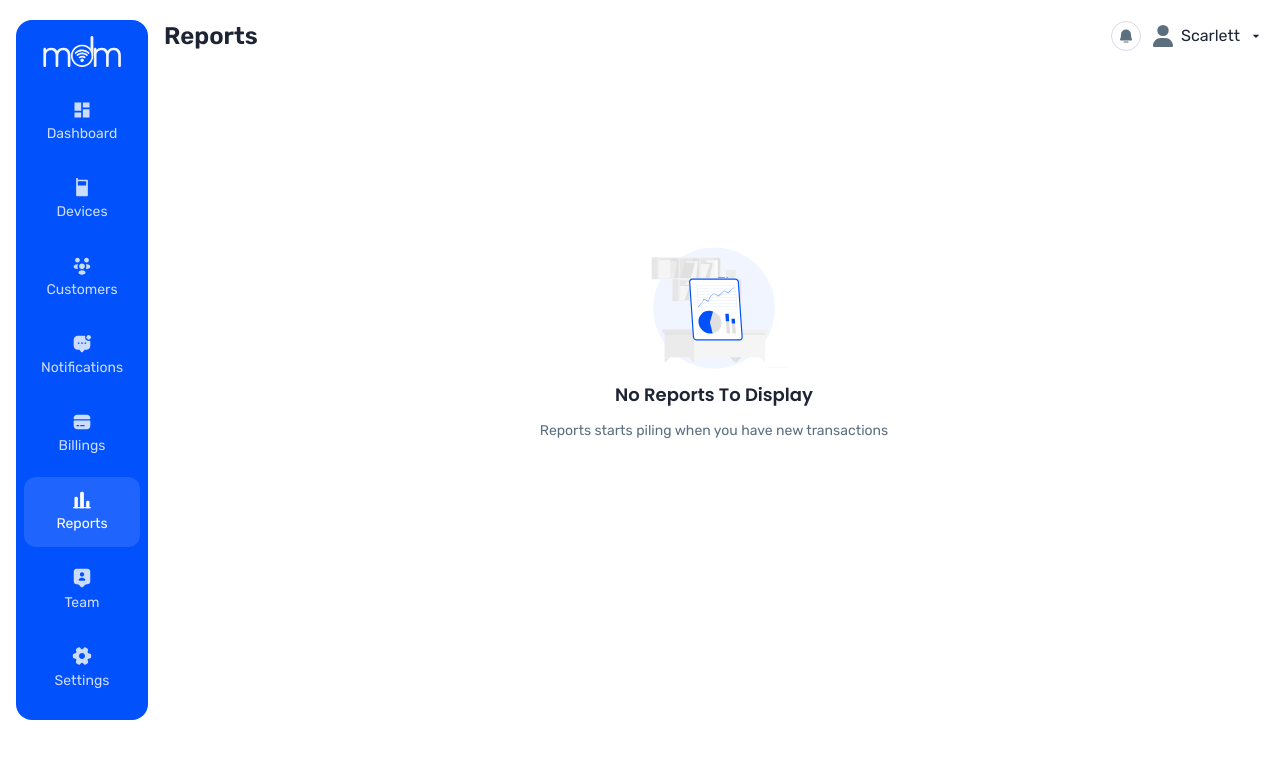
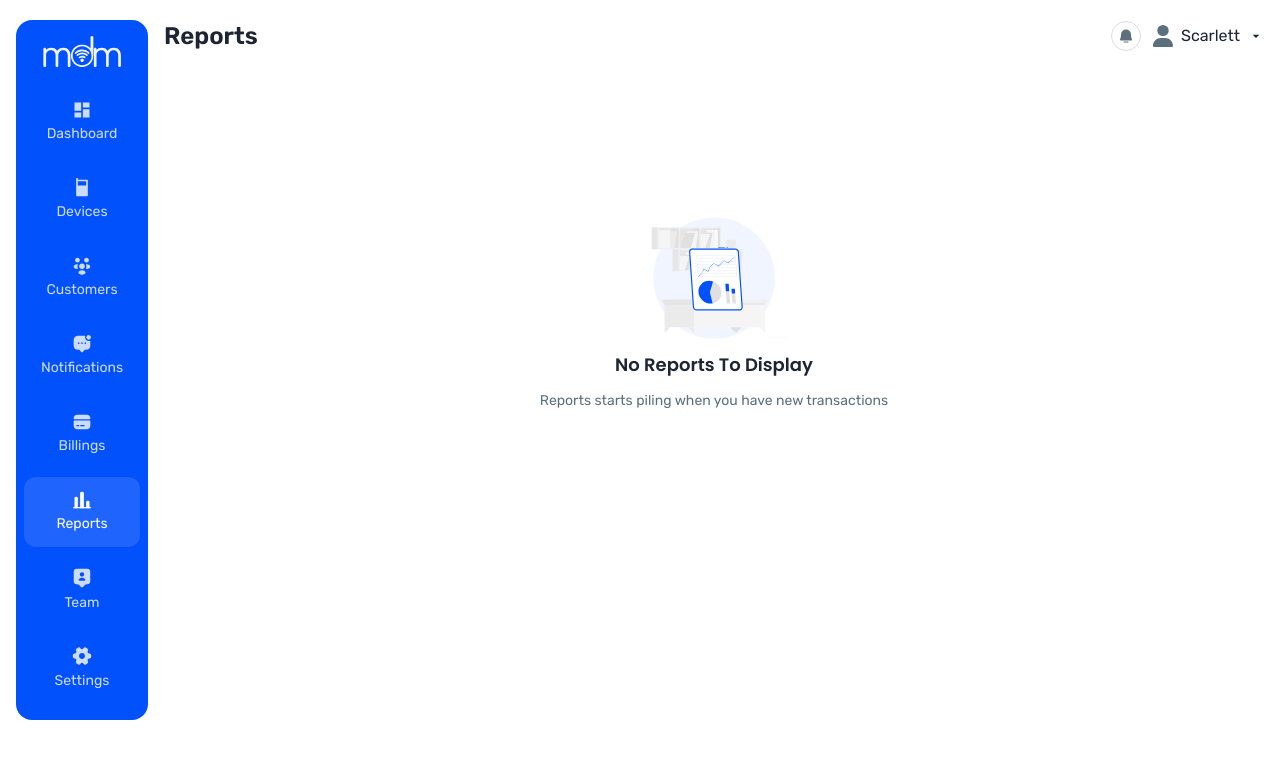
Before and after one commit to den-ii/mdm, a Next.js app: page /reports in a window 1280 px wide. Shown: the top 758 px of the page. Built offline with nearby package versions, Linux system fonts and the light colour scheme; no server answers.

Commit message:
fix: scaling issue

```diff
--- a/app/components/customers/AddCustomerButton.tsx
+++ b/app/components/customers/AddCustomerButton.tsx
@@ -12,7 +12,7 @@ function AddCustomerButton() {
     []
   );
   return (
-    <div className="max-w-[1300px] text-right mt-2">
+    <div className="text-right mt-2">
       <Buttons primary noWidth onClick={handleEnrollCustomer}>
         Add Customer
       </Buttons>
--- a/app/components/main_layout/index.tsx
+++ b/app/components/main_layout/index.tsx
@@ -25,7 +25,7 @@ function index({ children }: IRootLayout) {
         <div className="flex-1">
           <Navbar />
           <ModalHandler />
-          <div className="mt-3">{children}</div>
+          <div className="mt-3 max-w-[1300px] mx-auto">{children}</div>
         </div>
       </body>
     );
--- a/app/components/navbar/index.tsx
+++ b/app/components/navbar/index.tsx
@@ -10,7 +10,7 @@ function Navbar() {
   let header = paths.get(pathname);
 
   return (
-    <nav className="flex justify-between items-center max-w-[1300px]">
+    <nav className="flex justify-between items-center">
       <h1 className="font-semibold text-2xl">{header}</h1>
       <div className="flex gap-3 items-center">
         <div className="w-[30px] h-[30px] flex items-center justify-center border border-[#DADAE8] rounded-full">
--- a/app/customers/page.tsx
+++ b/app/customers/page.tsx
@@ -56,7 +56,7 @@ function CustomersPage() {
         buttonText="Add Customer"
       /> */}
 
-      <div className="flex gap-5 mt-3 w-full max-w-[1300px]">
+      <div className="flex gap-5 mt-3 w-full">
         <div className="mt-4 border flex-1 border-neutral_300 rounded-2xl p-4">
           <div className="flex gap-3">
             <input
--- /dev/null
+++ b/app/reports/layout.tsx
@@ -0,0 +1,18 @@
+export const metadata = {
+  title: "Vendor: Reports",
+  description: "",
+};
+
+interface INotificationsLayout {
+  children: React.ReactNode;
+}
+
+export default function NotificationsLayout({
+  children,
+}: INotificationsLayout) {
+  return (
+    <div className="flex flex-col pages">
+      <div className="flex-1 flex flex-col">{children}</div>
+    </div>
+  );
+}
--- a/app/reports/page.tsx
+++ b/app/reports/page.tsx
@@ -6,7 +6,7 @@ function ReportsPage() {
   const dispatch = useDispatch();
 
   return (
-    <div className="min-h-[70vh] flex items-center justify-center">
+    <div className="flex flex-1">
       <FtuScreen
         imageSrc="/assets/vendor/reports/no_reports.svg"
         imageWidth={150}
--- a/app/styles/globals.css
+++ b/app/styles/globals.css
@@ -24,9 +24,7 @@ a {
 
   color: #1d2433;
 }
-body {
-  max-width: 1432px;
-}
+
 .dash_active {
   background-color: #1f65fd;
 }
```
